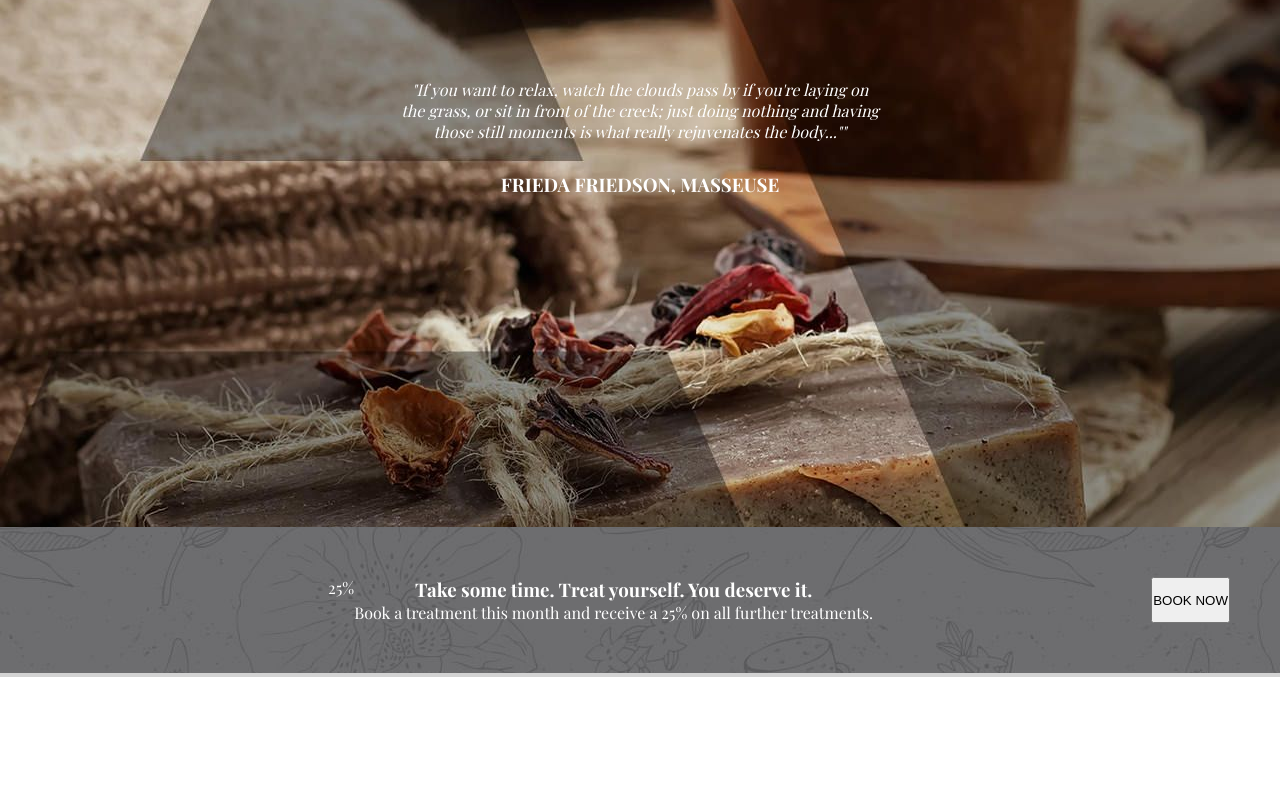
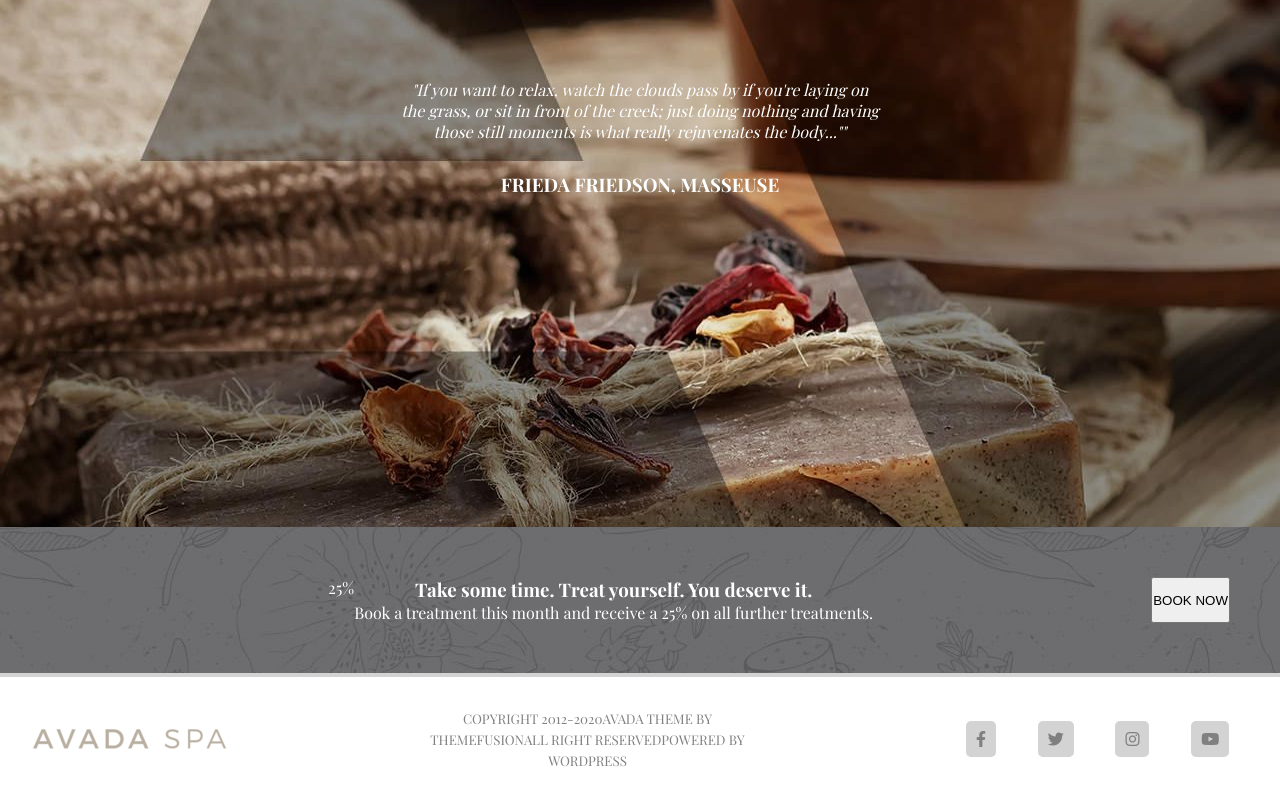
Before and after one commit to Iunora93/proj-html-vuejs, a Vue app: page / in a window 1280 px wide. Shown: the part 4235-5035 px from the top of the page. Before the commit the page ends 4912 px from the top, so only its background shows below. Built offline with nearby package versions, Linux system fonts and the light colour scheme; a web font is replaced by a local one.

Commit message:
Aggiunge footer-bottom

```diff
--- a/src/components/AppFooter.vue
+++ b/src/components/AppFooter.vue
@@ -1,6 +1,11 @@
 <script>
+import FooterBottom from "./FooterBottom.vue";
 export default {
   name: 'AppFooter',
+  components:{
+    FooterBottom,
+  },
+
 }
 </script>
 
@@ -25,6 +30,7 @@ export default {
     </div>
 
     <div class="footer-bottom">
+     <FooterBottom />
     </div>
 
   </footer>
@@ -55,6 +61,11 @@ export default {
     margin: auto;
     justify-content: space-between;
   }
-
+}
+.footer-bottom{
+  display: flex;
+  justify-content: space-between;
+  align-items: center;
+  padding: 30px;
 }
 </style>
--- /dev/null
+++ b/src/components/FooterBottom.vue
@@ -0,0 +1,43 @@
+<script>
+export default {
+  name: "FooterBottom",
+};
+</script>
+
+<template>
+  <img src="../assets/imgSpa/avada-spa-logo-retina-new-200x23.png" alt="">
+  <div class="copyright">
+    <small>COPYRIGHT 2012-2020</small>
+    <small>AVADA THEME BY THEMEFUSION</small>
+    <small>ALL RIGHT RESERVED</small>
+    <small>POWERED BY WORDPRESS</small>
+  </div>
+  <div class="icons">
+    <i class="fa-brands fa-facebook-f"></i>
+    <i class="fa-brands fa-twitter"></i>
+    <i class="fa-brands fa-instagram"></i>
+    <i class="fa-brands fa-youtube"></i>
+  </div>
+
+
+</template>
+
+<style lang="scss" scoped>
+.copyright{
+  max-width: 30%;
+  text-align: center;
+  color: gray;
+}
+.icons{
+  display: flex;
+  justify-content: space-around;
+  width: 25%;
+
+  i{
+    padding: 10px;
+  background-color: lightgray;
+  border-radius: 5px;
+  color: gray;
+  }
+}
+</style>
```
